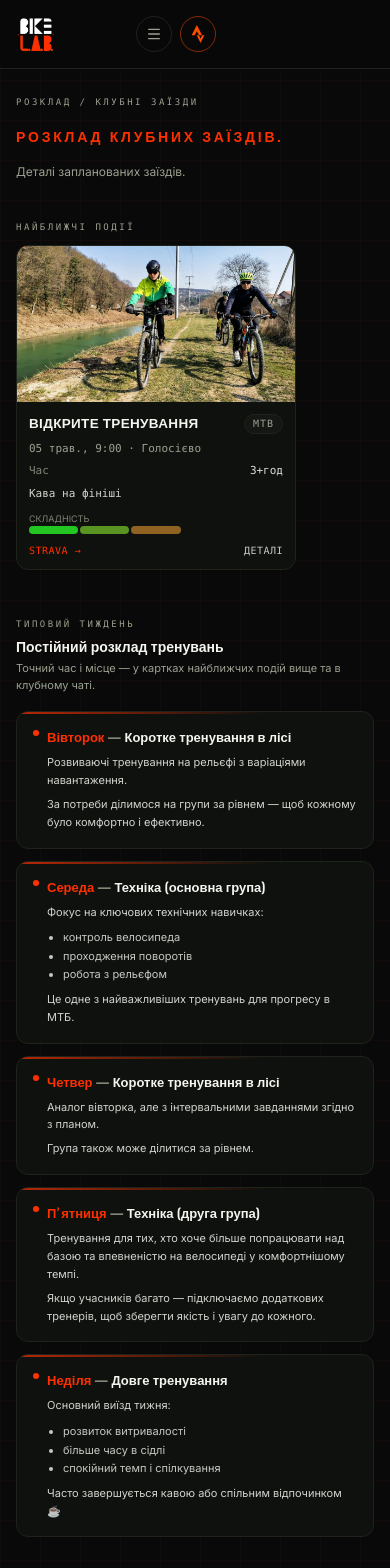
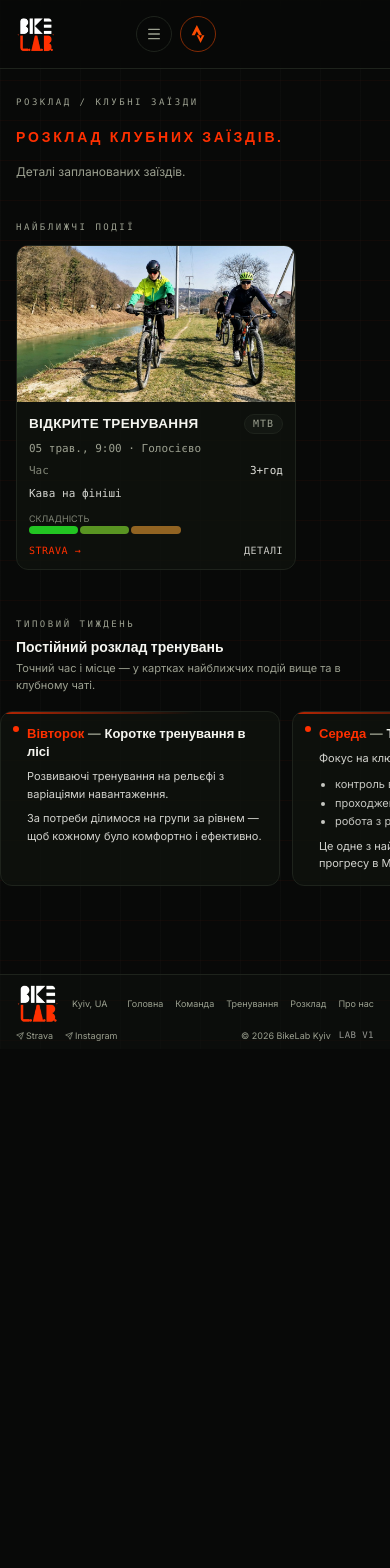
Before and after one commit to VasileAdicto/bikelab-site, a Next.js app: page /calendar in a window 390 px wide. Shown: the top 1568 px of the page. After the commit the page ends 1049 px from the top, so only its background shows below. Built offline with nearby package versions, Linux system fonts and the light colour scheme.

Commit message:
Enhance layout and styling of weekly schedule in CalendarPage component for improved responsiveness and visual appeal

```diff
--- a/src/app/calendar/page.tsx
+++ b/src/app/calendar/page.tsx
@@ -199,11 +199,11 @@ export default function CalendarPage() {
             Точний час і місце — у картках найближчих подій вище та в клубному чаті.
           </p>
         </div>
-        <div className="grid gap-3 sm:grid-cols-2">
+        <div className="flex gap-3 overflow-x-auto scrollbar-hide snap-x snap-mandatory pb-2 items-stretch -mx-4 px-4 sm:-mx-0 sm:px-0 lg:overflow-x-visible lg:pb-0">
           {weeklySchedule.map((block) => (
             <article
               key={block.day}
-              className="rounded-xl border border-border bg-card/80 p-4 card-hover card-accent-top"
+              className="flex w-[min(88vw,280px)] shrink-0 snap-start flex-col rounded-xl border border-border bg-card/80 p-3 card-hover card-accent-top sm:w-[260px] lg:w-0 lg:min-w-0 lg:max-w-none lg:flex-1 lg:snap-none lg:p-4"
             >
               <div className="flex items-start gap-2">
                 <span className="mt-0.5 inline-flex h-1.5 w-1.5 shrink-0 rounded-full bg-accent" aria-hidden />
```
